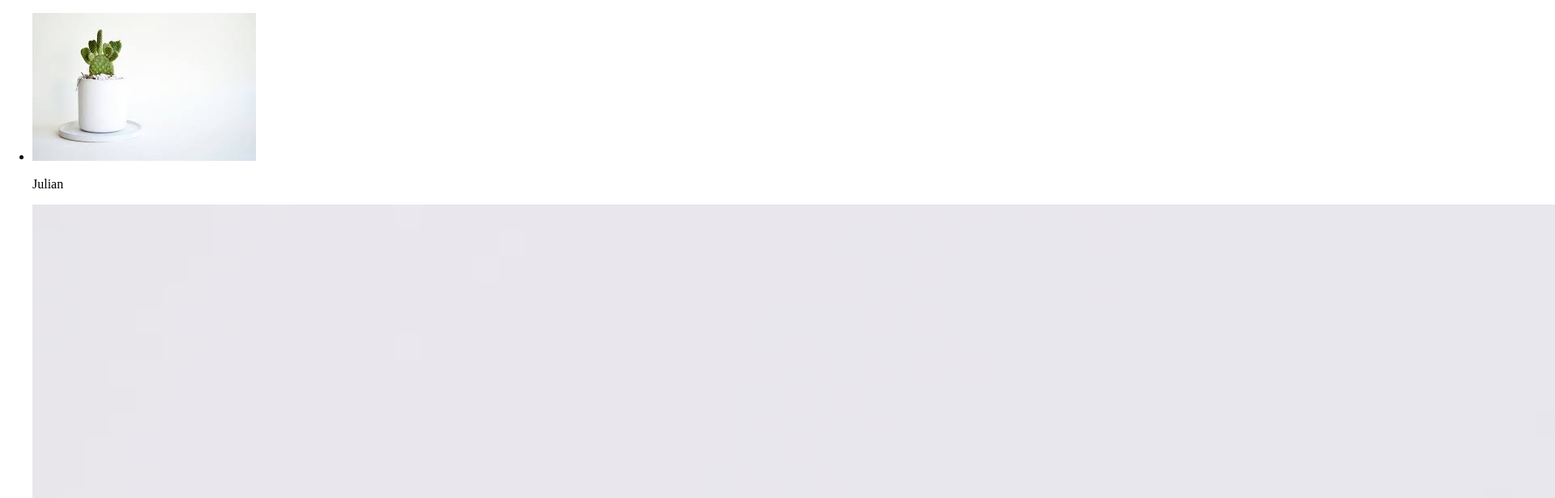
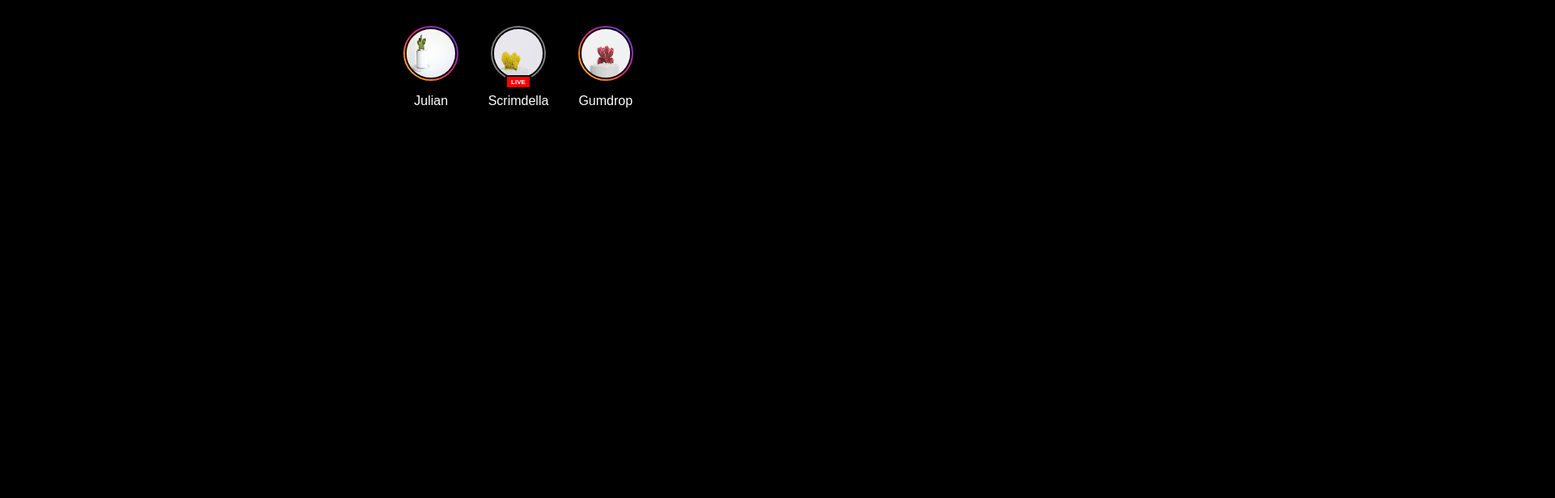
Before and after one commit to MenaTalhHossamAlden/24-CSS-Projects-Loading-Animations-Progress-Bars-Flashcards-More-, a plain HTML site: page Project 22 - Instagram Stories Menu/index.html in a window 1280 px wide. Shown: the top 616 px of the page at 81% size, 1920 px wide, since content can reach past the window. Drawn offline with Linux system fonts and the light colour scheme.

Commit message:
Project: Instagram Stories Menu

```diff
--- a/Project 22 - Instagram Stories Menu/index.css
+++ b/Project 22 - Instagram Stories Menu/index.css
@@ -2,6 +2,9 @@ html,
 body {
   margin: 0;
   padding: 0;
+  font-family: var(--font);
+  color: var(--font-color);
+  background: var(--bg-main);
 }
 
 :root {
@@ -16,3 +19,65 @@ body {
   --bg-main: #000;
   --bg-live: red;
 }
+
+.stories-menu {
+  padding-left: 0;
+  list-style-type: none;
+  display: flex;
+  justify-content: space-around;
+  max-width: 320px;
+  margin: 2em auto;
+}
+
+.story {
+  display: flex;
+  flex-direction: column;
+  align-items: center;
+}
+
+.image-wrapper {
+  position: relative;
+  width: 60px;
+  height: 60px;
+  padding: 4px;
+  border-radius: 50%;
+  display: flex;
+  justify-content: center;
+  align-items: center;
+}
+
+.img {
+  width: 100%;
+  height: 100%;
+  border-radius: 50%;
+  border: 2px solid black;
+}
+
+.new > .image-wrapper {
+  background: linear-gradient(
+    to top right,
+    var(--grad1),
+    var(--grad2),
+    var(--grad3),
+    var(--grad4),
+    var(--grad5)
+  );
+}
+
+.viewed > .image-wrapper {
+  background: var(--viewed);
+}
+
+.live > .image-wrapper::after {
+  content: "LIVE";
+  background: var(--bg-live);
+  padding: 2px 4px;
+  position: absolute;
+  bottom: -10px;
+  border: 2px solid black;
+  font-size: 0.5em;
+  font-weight: bold;
+  border-radius: 2px;
+  width: 20px;
+  text-align: center;
+}
```
